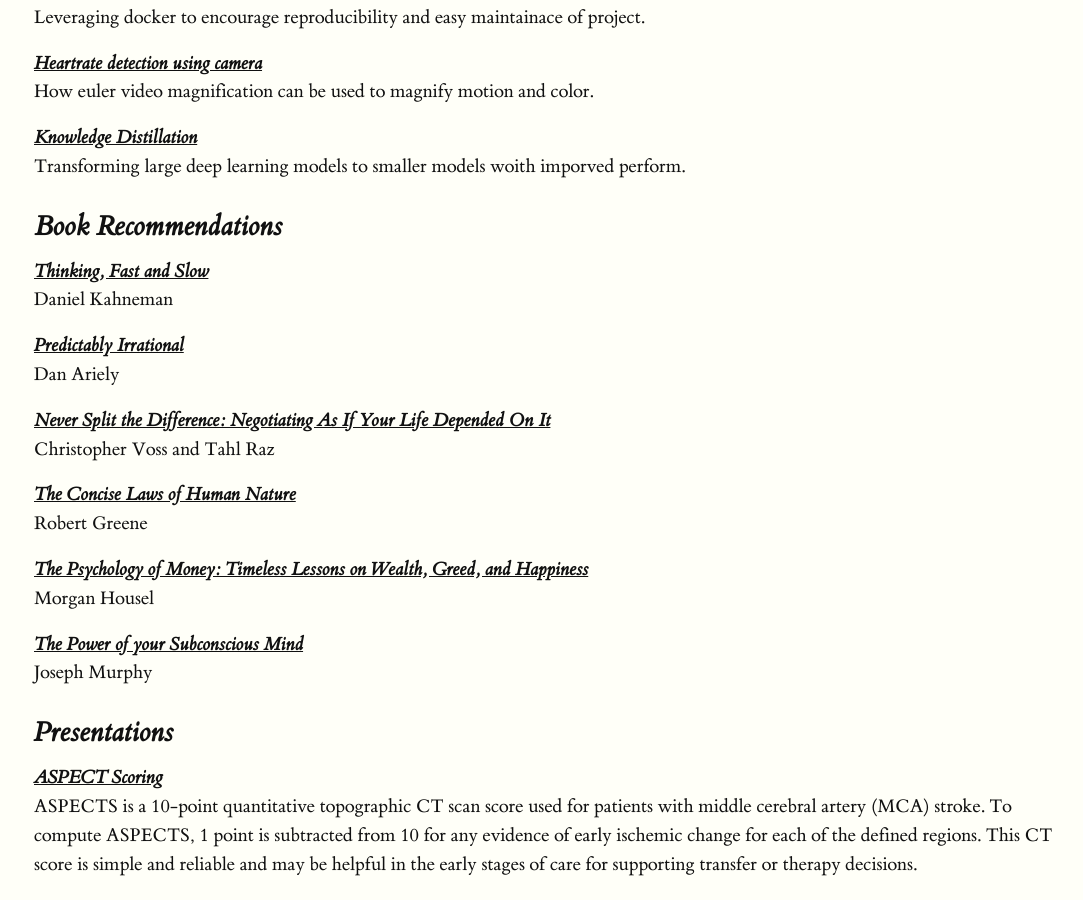
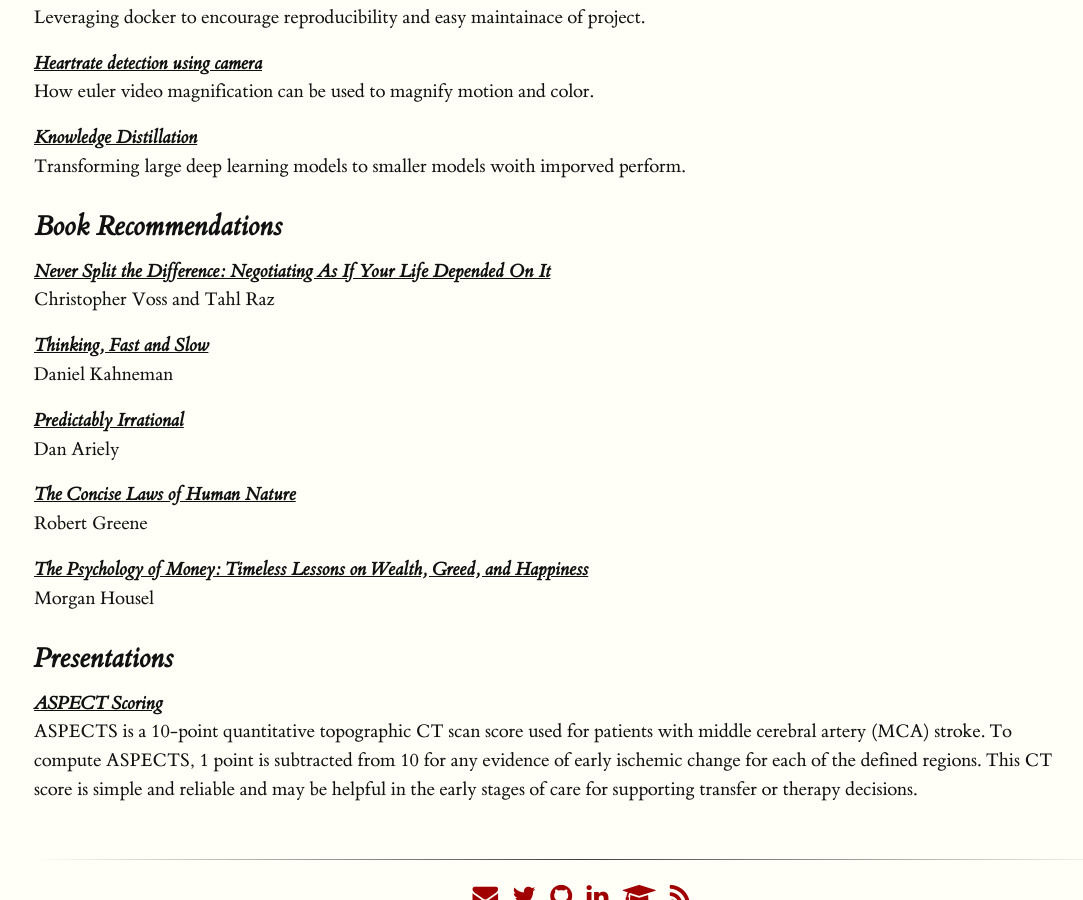
Before and after one commit to ujjwal-9/ujjwal-9.github.io, a Jekyll site: the page built from writings.md, in a window 1280 px wide and 900 px high, scrolled down 694 px. Shown: the whole window, without its empty margins (30-1113 px from the left). Built offline with Jekyll 4.4.1, drawn with Linux system fonts in a browser that asks for light colours; a style sheet for code colours, icons or effects is not loaded.

Commit message:
update books

```diff
--- a/writings.md
+++ b/writings.md
@@ -25,17 +25,15 @@ weight: 1
 
 ## Book Recommendations
 
+[***Never Split the Difference: Negotiating As If Your Life Depended On It***](articles/21/never-split-the-difference)<br />Christopher Voss and Tahl Raz
+
 [***Thinking, Fast and Slow***](articles/21/thinking-fast-and-slow)<br />Daniel Kahneman
 
 [***Predictably Irrational***]()<br />Dan Ariely
 
-[***Never Split the Difference: Negotiating As If Your Life Depended On It***](articles/21/never-split-the-difference)<br />Christopher Voss and Tahl Raz
-
 [***The Concise Laws of Human Nature***]()<br />Robert Greene
 
 [***The Psychology of Money: Timeless Lessons on Wealth, Greed, and Happiness***]()<br />Morgan Housel
-
-[***The Power of your Subconscious Mind***]()<br />Joseph Murphy
 
 
 ## Presentations
```
